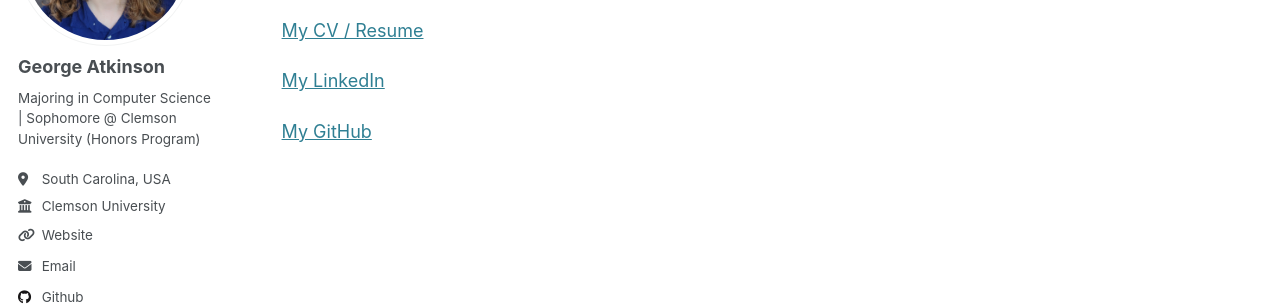
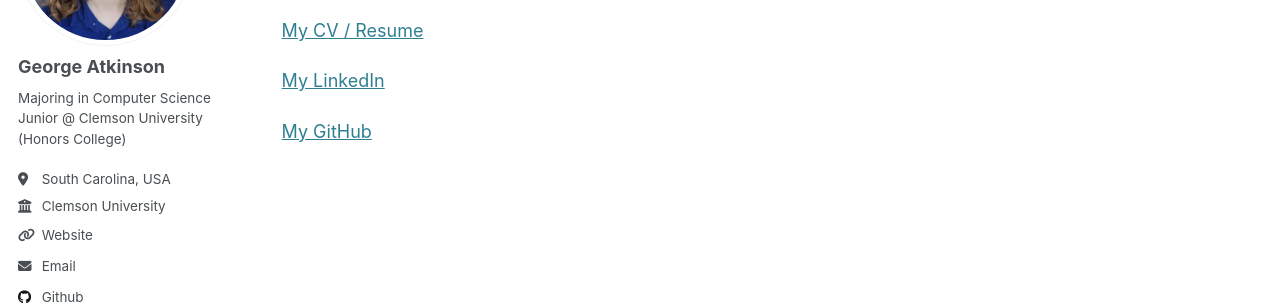
Before and after one commit to GCPins/gcpins.github.io, a Jekyll site: the page built from _pages/about.md, in a window 1280 px wide. Shown: the part 232-538 px from the top of the page. Built offline with Jekyll 4.4.1, drawn with Linux system fonts in a browser that asks for light colours.

Commit message:
Update _config.yml

```diff
--- a/_config.yml
+++ b/_config.yml
@@ -24,7 +24,7 @@ author:
   avatar           : "profile.png"
   name             : "George Atkinson"
   pronouns         : # example: "she/her"
-  bio              : "Majoring in Computer Science | Sophomore @ Clemson University (Honors Program)"
+  bio              : "Majoring in Computer Science   Junior @ Clemson University (Honors College)"
   location         : "South Carolina, USA"
   employer         : "Clemson University"
   uri              : "https://me.gcpins.dev" # URL
```
